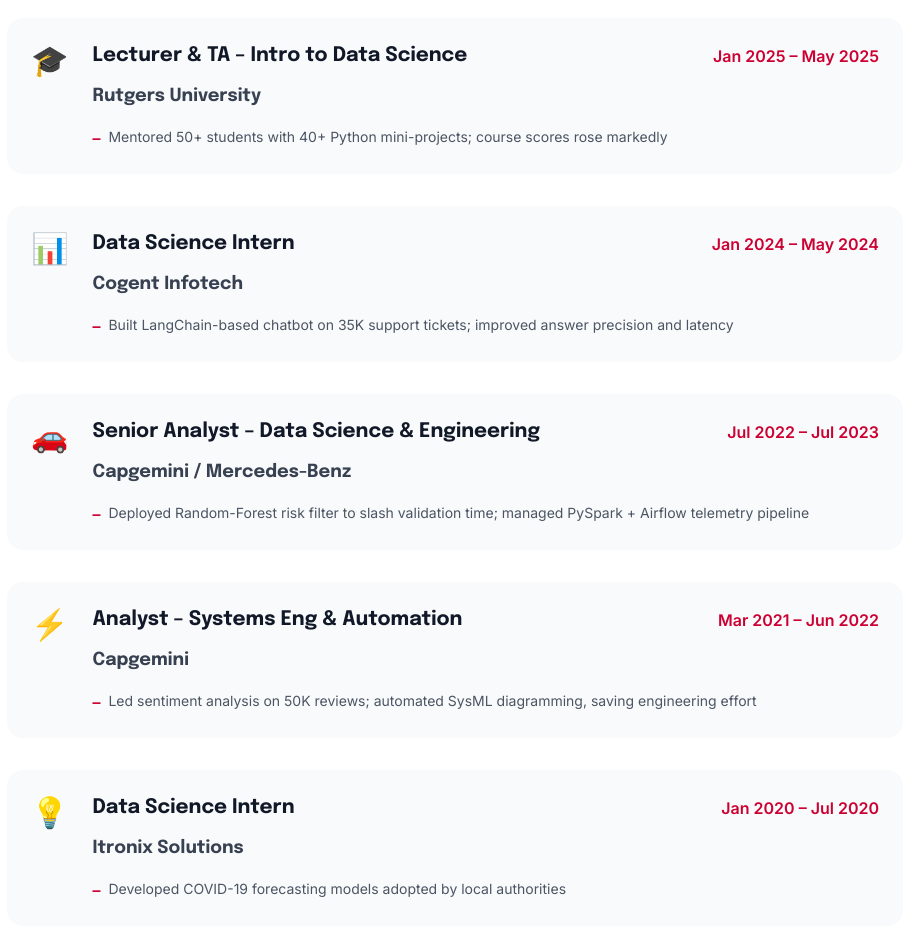
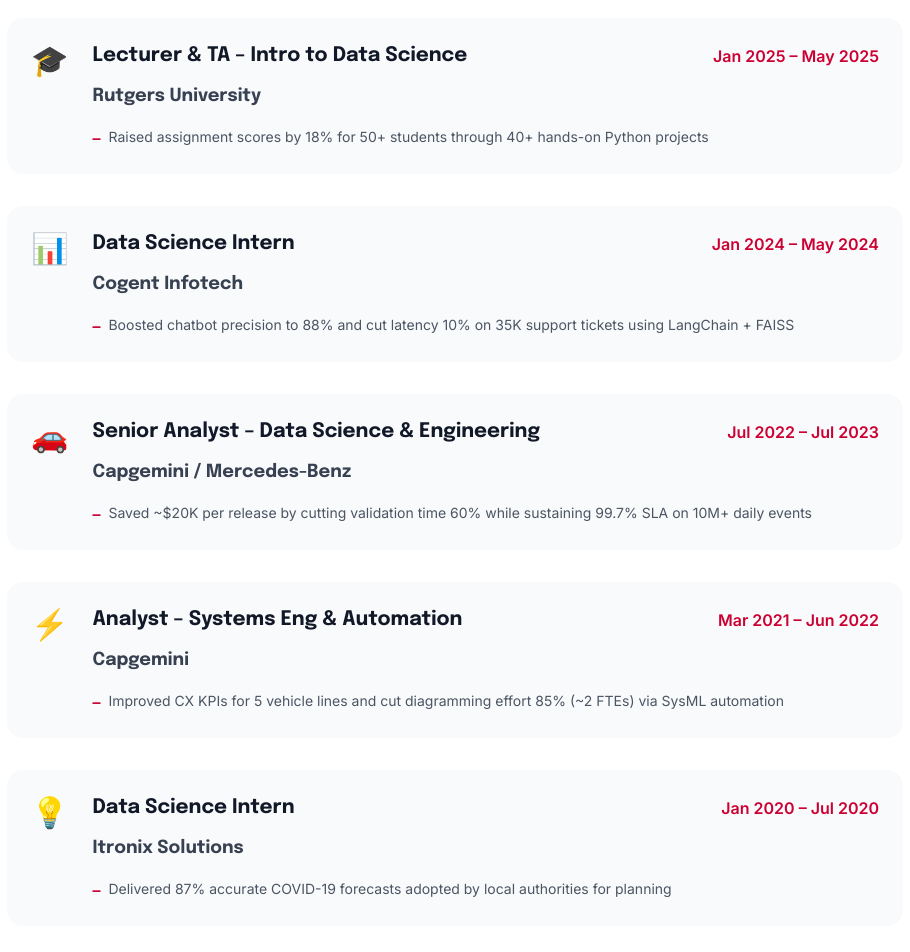
Before and after one commit to oberoiharshith/portfolio, a React (Vite) app: page / in a window 1280 px wide. Shown: the part 3000-3952 px from the top of the page, without its empty margins (185-1095 px from the left). Built offline with nearby package versions, Linux system fonts and the light colour scheme.

Commit message:
Update work experience
Updated the work experience section with the provided details.

```diff
--- a/src/components/Experience.tsx
+++ b/src/components/Experience.tsx
@@ -5,7 +5,7 @@ const experiences = [
     period: "Jan 2025 – May 2025",
     logo: "🎓",
     bullets: [
-      "Mentored 50+ students with 40+ Python mini-projects; course scores rose markedly"
+      "Raised assignment scores by 18% for 50+ students through 40+ hands-on Python projects"
     ]
   },
   {
@@ -14,7 +14,7 @@ const experiences = [
     period: "Jan 2024 – May 2024",
     logo: "📊",
     bullets: [
-      "Built LangChain-based chatbot on 35K support tickets; improved answer precision and latency"
+      "Boosted chatbot precision to 88% and cut latency 10% on 35K support tickets using LangChain + FAISS"
     ]
   },
   {
@@ -23,7 +23,7 @@ const experiences = [
     period: "Jul 2022 – Jul 2023",
     logo: "🚗",
     bullets: [
-      "Deployed Random-Forest risk filter to slash validation time; managed PySpark + Airflow telemetry pipeline"
+      "Saved ~$20K per release by cutting validation time 60% while sustaining 99.7% SLA on 10M+ daily events"
     ]
   },
   {
@@ -32,7 +32,7 @@ const experiences = [
     period: "Mar 2021 – Jun 2022",
     logo: "⚡",
     bullets: [
-      "Led sentiment analysis on 50K reviews; automated SysML diagramming, saving engineering effort"
+      "Improved CX KPIs for 5 vehicle lines and cut diagramming effort 85% (~2 FTEs) via SysML automation"
     ]
   },
   {
@@ -41,7 +41,7 @@ const experiences = [
     period: "Jan 2020 – Jul 2020",
     logo: "💡",
     bullets: [
-      "Developed COVID-19 forecasting models adopted by local authorities"
+      "Delivered 87% accurate COVID-19 forecasts adopted by local authorities for planning"
     ]
   }
 ];
```
